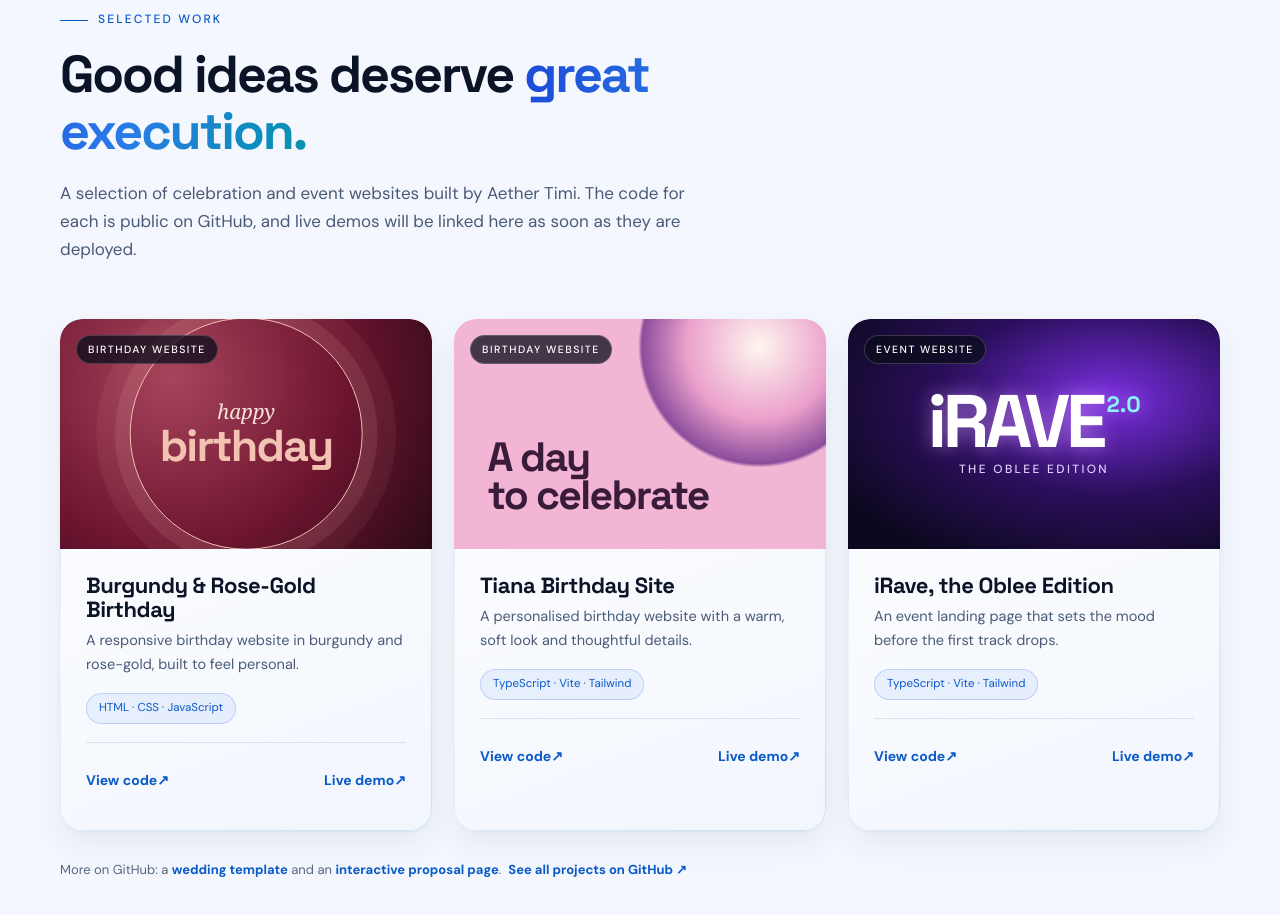
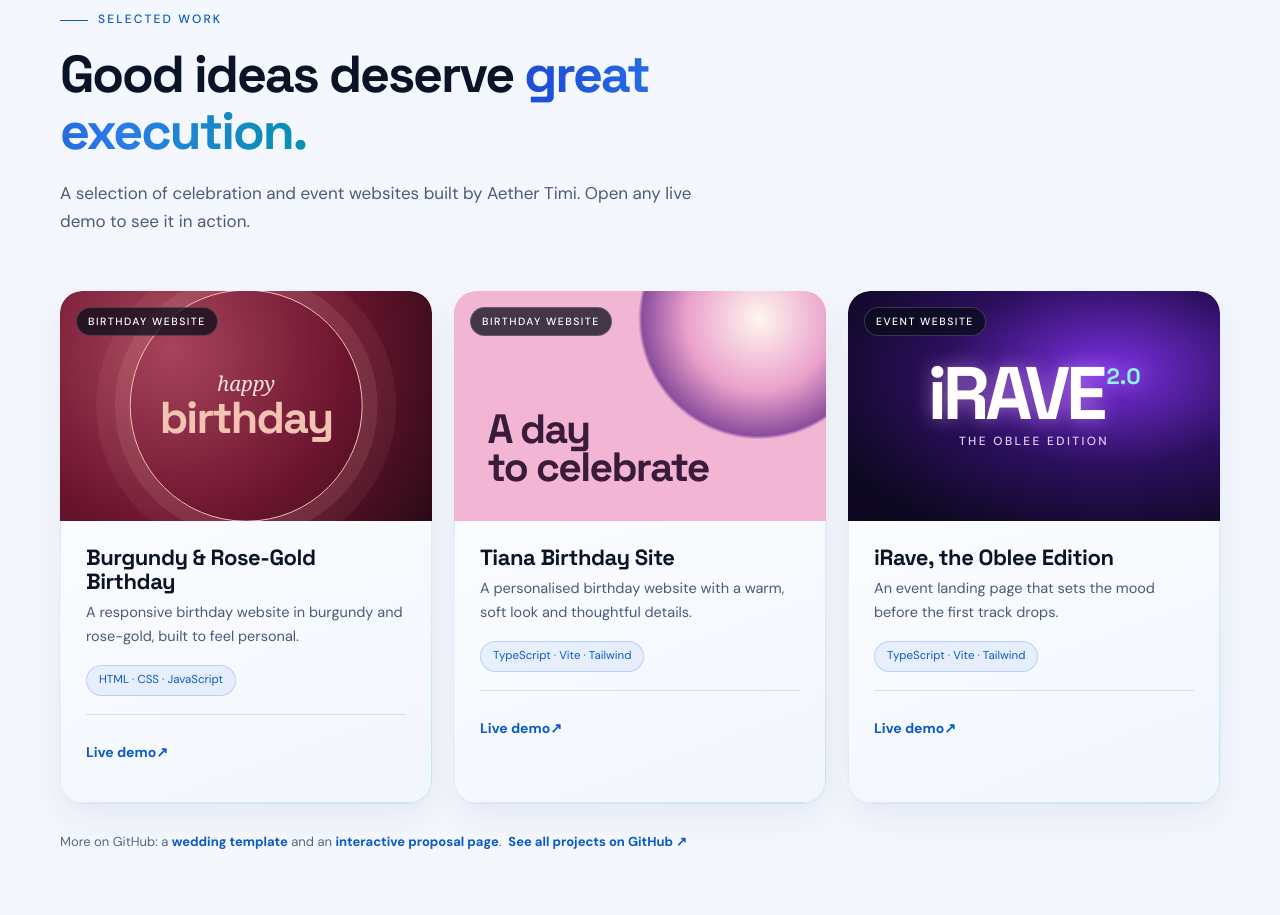
Before and after one commit to aethertimi-ctrl/aether-timi-portfolio, a plain HTML site: page index.html in a window 1280 px wide. Shown: the part 2156-3071 px from the top of the page. Drawn offline with Linux system fonts and the light colour scheme; animation ran at ten frames a second.

Commit message:
Remove View code links from work cards and update the section intro
Co-Authored-By: Claude Sonnet 5.5 <noreply@anthropic.com>
Claude-Session: https://claude.ai/code/session_01M7DcBdjxVry8ExUxQCmLfi

```diff
--- a/index.html
+++ b/index.html
@@ -256,7 +256,7 @@
     .art-rave .poster b{font-size:20cqi;line-height:.85;letter-spacing:-.06em;text-shadow:0 0 5cqi rgba(213,156,255,.6)}
     .art-rave .poster em{font:700 6cqi var(--head);font-style:normal;color:#8cf3fa;letter-spacing:0;vertical-align:top;margin-left:1cqi}
     .art-rave .poster small{display:block;margin-top:2cqi;font:500 3.2cqi var(--body);letter-spacing:.2em;color:#e3cfff}
-    .work-links{display:flex;align-items:center;justify-content:space-between;gap:12px;flex-wrap:wrap;margin-top:18px;padding-top:16px;border-top:1px solid var(--line)}
+    .work-links{display:flex;align-items:center;justify-content:flex-start;gap:12px;flex-wrap:wrap;margin-top:18px;padding-top:16px;border-top:1px solid var(--line)}
     .link{font-weight:700;font-size:14px;color:var(--cyan);transition:color .2s}
     .link:hover{color:#fff;text-decoration:underline;text-underline-offset:4px}
     .soon{font-size:12px;color:#8292AD}
@@ -546,22 +546,22 @@
 
     <section id="work">
       <div class="container">
-        <div class="section-head reveal"><div class="kicker">Selected work</div><h2>Good ideas deserve <span class="gradient">great execution.</span></h2><p>A selection of celebration and event websites built by Aether Timi. The code for each is public on GitHub, and live demos will be linked here as soon as they are deployed.</p></div>
+        <div class="section-head reveal"><div class="kicker">Selected work</div><h2>Good ideas deserve <span class="gradient">great execution.</span></h2><p>A selection of celebration and event websites built by Aether Timi. Open any live demo to see it in action.</p></div>
         <div class="work-grid">
           <article class="card work-card reveal">
             <div class="work-art art-birthday"><span class="badge">Birthday website</span><div class="bgfx"></div><div class="poster"><i>happy</i><b>birthday</b></div></div>
             <div class="work-info"><h3>Burgundy &amp; Rose-Gold Birthday</h3><p>A responsive birthday website in burgundy and rose-gold, built to feel personal.</p><span class="tag">HTML · CSS · JavaScript</span>
-              <div class="work-links"><a class="link" href="https://github.com/aethertimi-ctrl/birthday-website" target="_blank" rel="noopener">View code <span aria-hidden="true">↗</span></a><a class="link" href="https://aethertimi-ctrl.github.io/birthday-website/" target="_blank" rel="noopener" aria-label="Live demo of the birthday website (opens in a new tab)">Live demo <span aria-hidden="true">↗</span></a></div></div>
+              <div class="work-links"><a class="link" href="https://aethertimi-ctrl.github.io/birthday-website/" target="_blank" rel="noopener" aria-label="Live demo of the birthday website (opens in a new tab)">Live demo <span aria-hidden="true">↗</span></a></div></div>
           </article>
           <article class="card work-card reveal" style="--d:.1s">
             <div class="work-art art-tiana"><span class="badge">Birthday website</span><div class="bgfx"></div><div class="poster"><b>A day<br>to celebrate</b></div></div>
             <div class="work-info"><h3>Tiana Birthday Site</h3><p>A personalised birthday website with a warm, soft look and thoughtful details.</p><span class="tag">TypeScript · Vite · Tailwind</span>
-              <div class="work-links"><a class="link" href="https://github.com/aethertimi-ctrl/Tiana-birthday" target="_blank" rel="noopener">View code <span aria-hidden="true">↗</span></a><a class="link" href="https://tiana-template.vercel.app/" target="_blank" rel="noopener" aria-label="Live demo of the Tiana birthday site (opens in a new tab)">Live demo <span aria-hidden="true">↗</span></a></div></div>
+              <div class="work-links"><a class="link" href="https://tiana-template.vercel.app/" target="_blank" rel="noopener" aria-label="Live demo of the Tiana birthday site (opens in a new tab)">Live demo <span aria-hidden="true">↗</span></a></div></div>
           </article>
           <article class="card work-card reveal" style="--d:.2s">
             <div class="work-art art-rave"><span class="badge">Event website</span><div class="bgfx"></div><div class="poster"><b>iRAVE<em>2.0</em></b><small>THE OBLEE EDITION</small></div></div>
             <div class="work-info"><h3>iRave, the Oblee Edition</h3><p>An event landing page that sets the mood before the first track drops.</p><span class="tag">TypeScript · Vite · Tailwind</span>
-              <div class="work-links"><a class="link" href="https://github.com/aethertimi-ctrl/rave-template" target="_blank" rel="noopener">View code <span aria-hidden="true">↗</span></a><a class="link" href="https://rave-template.vercel.app/" target="_blank" rel="noopener" aria-label="Live demo of the rave event site (opens in a new tab)">Live demo <span aria-hidden="true">↗</span></a></div></div>
+              <div class="work-links"><a class="link" href="https://rave-template.vercel.app/" target="_blank" rel="noopener" aria-label="Live demo of the rave event site (opens in a new tab)">Live demo <span aria-hidden="true">↗</span></a></div></div>
           </article>
         </div>
         <p class="work-note reveal">More on GitHub: a <a class="link" href="https://github.com/aethertimi-ctrl/wedding-template" target="_blank" rel="noopener">wedding template</a> and an <a class="link" href="https://github.com/aethertimi-ctrl/a-proposal-for-prince-" target="_blank" rel="noopener">interactive proposal page</a>. &nbsp;<a class="link" href="https://github.com/aethertimi-ctrl" target="_blank" rel="noopener">See all projects on GitHub <span aria-hidden="true">↗</span></a></p>
```
